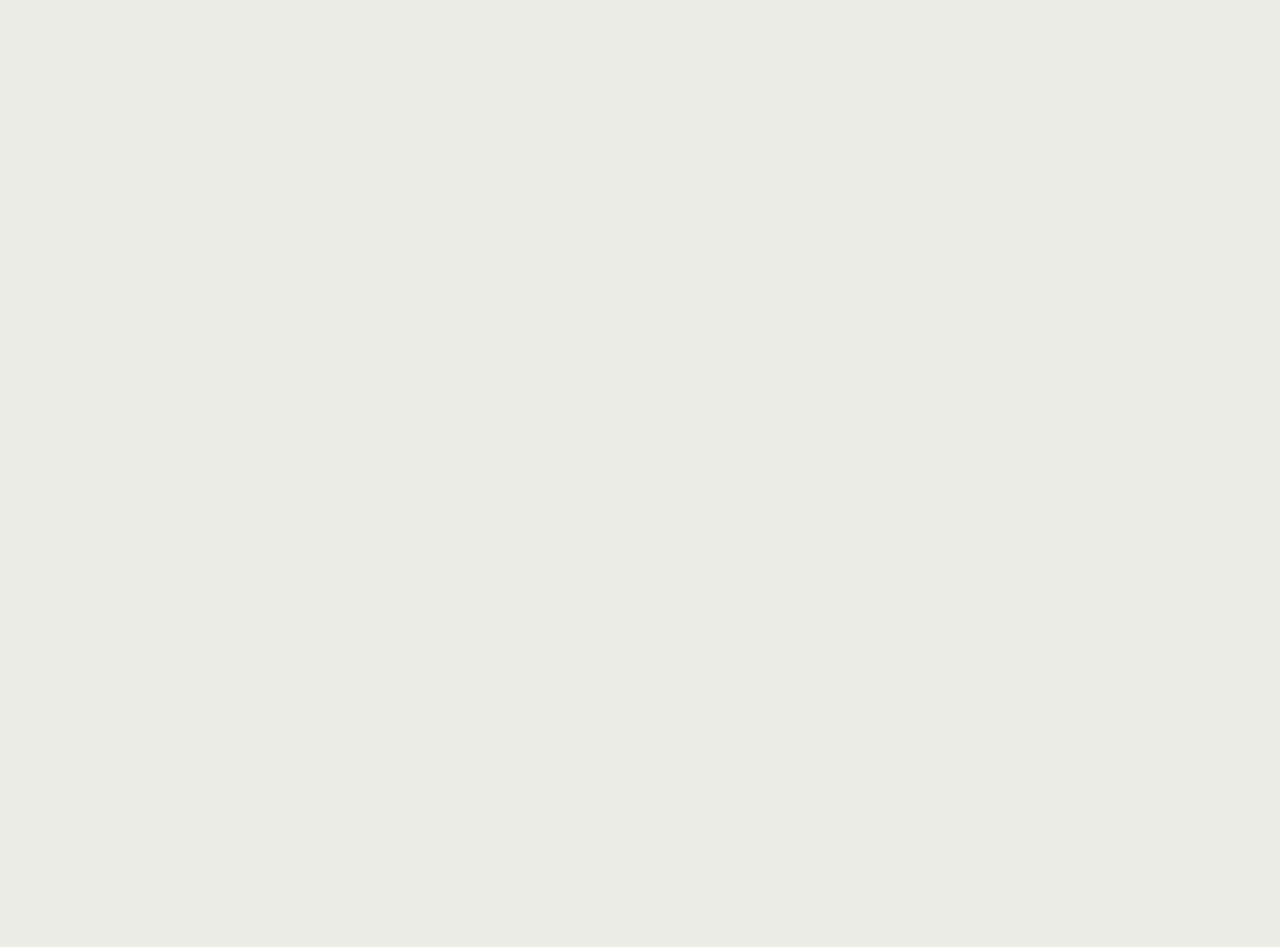
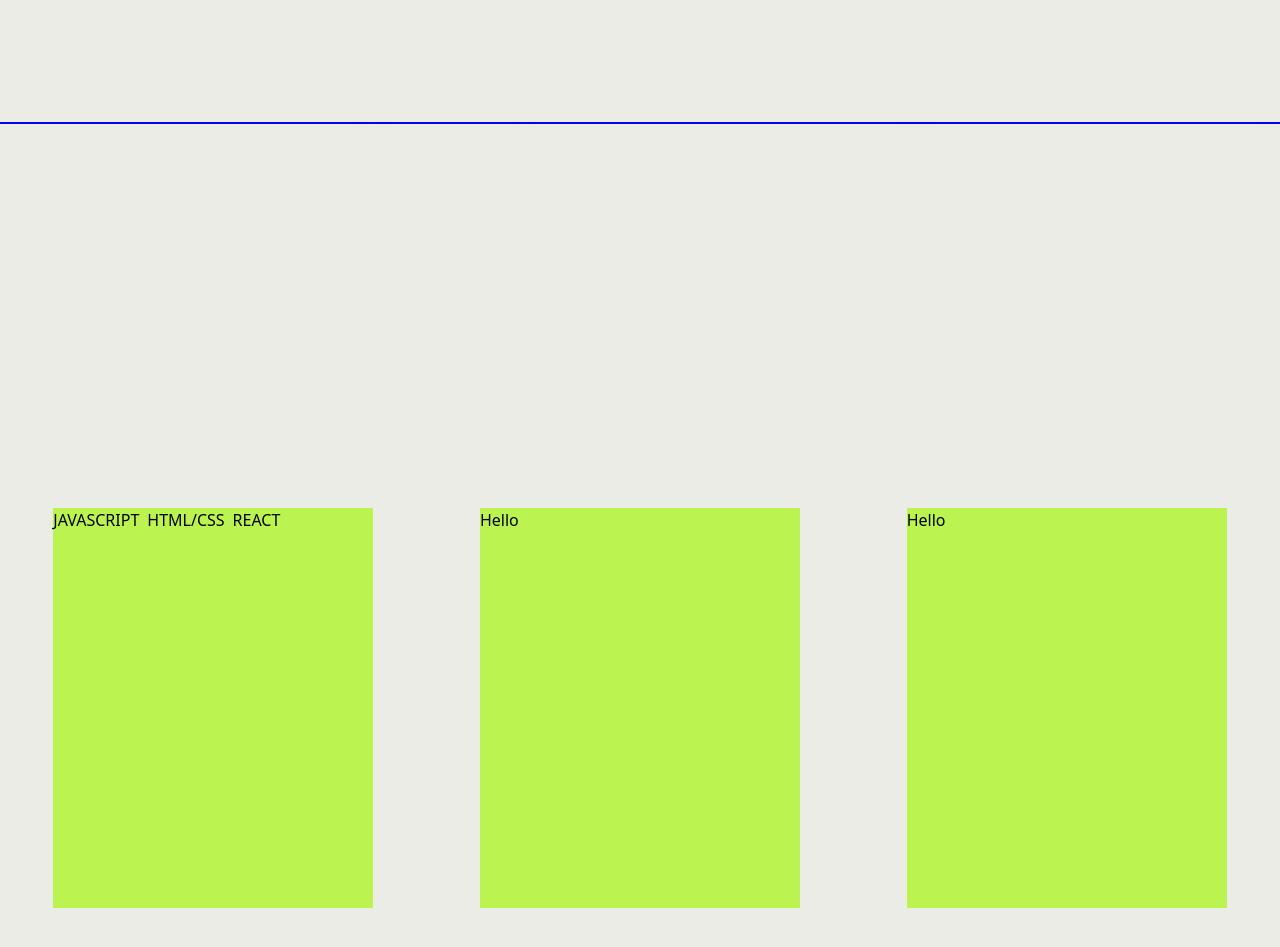
Before and after one commit to jessiicado/jessiixynhu, a React (Vite) app: page / in a window 1280 px wide. Shown: the part 1480-2427 px from the top of the page. Built offline with nearby package versions, Linux system fonts and the light colour scheme; a web font is replaced by a local one.

Commit message:
fix projects v2

```diff
--- a/package.json
+++ b/package.json
@@ -19,7 +19,8 @@
     "motion": "^12.5.0",
     "react": "^19.0.0",
     "react-dom": "^19.0.0",
-    "react-icons": "^5.5.0"
+    "react-icons": "^5.5.0",
+    "react-slick": "^0.30.3"
   },
   "devDependencies": {
     "@eslint/js": "^9.21.0",
--- a/src/components/pages/Projects.jsx
+++ b/src/components/pages/Projects.jsx
@@ -1,9 +1,9 @@
-import React, { useRef } from "react";
+import React, { useEffect, useRef } from "react";
 import gsap from "gsap";
 import ScrollTrigger from "gsap/ScrollTrigger";
 gsap.registerPlugin(ScrollTrigger);
 import { motion, useScroll, useTransform } from "framer-motion";
-import Carousel from "../ui/Carousel";
+
 const Projects = () => {
   const valentineLink = () => {
     window.location.href = "https://jessiicado.github.io/valentine/";
@@ -11,97 +11,74 @@ const Projects = () => {
   function Project({ id }) {
     const ref = useRef(null);
     const { scrollYProgress } = useScroll({ target: ref });
-    const y = useTransform(scrollYProgress, [0, 1], [0, -500]);
+    const y = useTransform(scrollYProgress, [0, 1], [-100, -600]);
 
     return (
-      <motion.h1 ref={ref} className="pt-[0rem] text-10xl z-0" style={{ y }}>
+      <motion.h1 ref={ref} className=" text-10xl z-0" style={{ y }}>
         PROJECTS
       </motion.h1>
     );
   }
 
+  useEffect(() => {
+    ScrollTrigger.create({
+      trigger: "#Projects",
+      start: "top 80%",
+      end: "bottom 60%",
+      onEnter: () => {
+        gsap.to("#proj1", {
+          opacity: 1,
+          duration: 0.5,
+          ease: "power1.inOut",
+        });
+        gsap.to(".Project-2", {
+          opacity: 1,
+          duration: 0.5,
+          ease: "power1.inOut",
+        });
+      },
+      onLeaveBack: () => {
+        gsap.to("proj2", {
+          opacity: 0,
+          duration: 0.5,
+          ease: "power1.inOut",
+        });
+        gsap.to("Project-2", {
+          opacity: 0,
+          duration: 0.5,
+          ease: "power1.inOut",
+        });
+      },
+    });
+  }, []);
+
   return (
     <section
       alt="Projects"
       id="Projects"
-      className="Projects h-[200vh] w-full relative"
+      className="Projects h-[150rem] w-full relative"
     >
       <div className="Project-header -z-1 overflow-hidden" id="project-header">
         <Project id={1} />
       </div>
-      <div className="flex justify-center">
-        <Carousel />
-      </div>
 
-      {/* <div className="relative w-full h-full">
-        <div className="wholesection relative w-full h-full">
-          <div className="Project-1" id="proj1">
-
-            <div className="portfolio absolute w-[700px] h-[700px] top-0 left-[10rem]">
-              <div className="card1 absolute w-[700px] h-[700px] top-[2rem] left-0 bg-[url(src/assets/images/portfolio-pic.png)] hover:opacity-50 transition-opacity duration-200" />
-
-              <div className="date absolute top-[42rem] left-[1rem] text-5xl font-black z-25">
-                <h1 className="text-black">JAN 2025</h1>
-              </div>
-              <div className="techstack absolute top-[48rem] text-xl">
-                <ul className="flex flex-row gap-2">
-                  <li className="border-2 py-2 px-4 rounded-full">
-                    <a>JAVASCRIPT</a>
-                  </li>
-                  <li className="border-2 py-2 px-4 rounded-full">
-                    <a>HTML/CSS</a>
-                  </li>
-                  <li className="border-2 py-2 px-4 rounded-full">
-                    <a>REACT</a>
-                  </li>
-                  <li className="border-2 py-2 px-4 rounded-full">
-                    <a>TAILWINDCSS</a>
-                  </li>
-                  <li className="border-2 py-2 px-4 rounded-full">
-                    <a>GSAP</a>
-                  </li>
-                </ul>
-              </div>
-              <div className="absolute top-[52rem] font-bold font-gerneral">
-                <h1 className="text-3xl">PORFOLIO WEBSITE</h1>
-                <p className="text-2xl pt-5 font-normal">
-                  You're already here!
-                </p>
-              </div>
-            </div>
-          </div>
-
-          <div className="Project-2" id="proj2"></div>
-          <div className="valentine absolute w-[700px] h-[700px] top-[10rem] right-[10rem]">
-            <div
-              className="eachcard absolute w-[700px] h-[700px] top-[2rem] hover:opacity-50 transition-opacity duration-200 left-0 bg-[url(src/assets/images/valentine-pic.png)]"
-              onClick={valentineLink}
-              style={{ cursor: "pointer" }}
-            />
-            <link href="https://jessiicado.github.io/valentine/"></link>
-
-            <div className="date absolute top-[42rem] left-[1rem] text-5xl font-black z-25">
-              <h1 className="text-black">JAN 2025</h1>
-            </div>
-            <div className="techstack absolute top-[48rem] text-xl">
-              <ul className="flex flex-row gap-2">
-                <li className="border-2 py-2 px-4 rounded-full">
-                  <a>JAVASCRIPT</a>
-                </li>
-                <li className="border-2 py-2 px-4 rounded-full">
-                  <a>HTML/CSS</a>
-                </li>
-              </ul>
-            </div>
-            <div className="absolute top-[52rem] font-bold font-gerneral">
-              <h1 className="text-3xl">VALENTINE'S DAY WEB APP</h1>
-              <p className="text-2xl pt-5 font-normal">
-                Website utilized for that special someone.
-              </p>
+      <div className="projectsection grid grid-cols-3 justify-center place-items-center">
+        <div className="proj1 h-100 w-9/12 bg-lime-300" id="proj1">
+          <div className="card-info flex flex-col">
+            <div className="tech-stack flex flex-row gap-2">
+              <h1>JAVASCRIPT</h1>
+              <h1>HTML/CSS</h1>
+              <h1>REACT</h1>
             </div>
           </div>
         </div>
-      </div> */}
+        <div className="proj2 h-100 w-9/12 bg-lime-300" id="proj2">
+          <h1>Hello</h1>
+        </div>
+        <div className="proj1 h-100 w-9/12 bg-lime-300" id="proj3">
+          <h1>Hello</h1>
+        </div>
+      </div>
     </section>
   );
 };
--- a/src/components/ui/Carousel.jsx
+++ b/src/components/ui/Carousel.jsx
@@ -1,53 +1,84 @@
-import { link } from "motion/react-client";
-import React, { useState, useEffect } from "react";
+import React from "react";
+import Slider from "react-slick";
+
+// const slides = [
+//   {
+//     id: 1,
+//     title: "Portfolio Project",
+//     description: "A showcase of my work.",
+//     link: "https://jessiicado.github.io",
+//   },
+//   {
+//     id: 2,
+//     title: "Valentine's Day Web App",
+//     description: "A fun, interactive Valentine's app.",
+//     link: "https://jessiicado.github.io/valentine/",
+//   },
+//   {
+//     id: 3,
+//     title: "Toggle Mode Calculator",
+//     description: "A calculator with dark/light mode support.",
+//     link: "https://github.com/jessiicado/calculator",
+//   },
+// ];
 
 const Carousel = () => {
-  const [currentSlide, setCurrentSlide] = useState(0);
-  const [isHovered, setIsHovered] = useState(false);
-
-  const slides = [
+  var settings = {
+    dots: true,
+    infinite: false,
+    speed: 500,
+    slidesToShow: 4,
+    slidesToScroll: 4,
+    initialSlide: 0,
+    responsive: [
       {
-      id: 1,
-      title: "Portfolio Project",
-      description: "Description of Project 1",
-      link: "https://jessiicado.github.io",
+        breakpoint: 1024,
+        settings: {
+          slidesToShow: 3,
+          slidesToScroll: 3,
+          infinite: true,
+          dots: true,
+        },
       },
       {
-      id: 2,
-      title: "Valentine's Day Web App",
-      description: "Description of Project 2",
-      link: "https://jessiicado.github.io/valentine/",
+        breakpoint: 600,
+        settings: {
+          slidesToShow: 2,
+          slidesToScroll: 2,
+          initialSlide: 2,
+        },
       },
       {
-      id: 3,
-      title: "Toggle Mode Calculator",
-      description: "Description of Project 3",
-      link: "https://github.com/jessiicado/calculator",
+        breakpoint: 480,
+        settings: {
+          slidesToShow: 1,
+          slidesToScroll: 1,
         },
-  ];
-
-  useEffect(() => {
-    if (!isHovered) {
-      const timer = setInterval(() => {
-        setCurrentSlide((prev) => (prev + 1) % slides.length);
-      }, 3000);
-
-      return () => clearInterval(timer);
-    }
-  }, [isHovered, slides.length]);
-
-  const handleMouseEnter = () => setIsHovered(true);
-  const handleMouseLeave = () => setIsHovered(false);
-
-  const nextSlide = () => {
-    setCurrentSlide((prev) => (prev + 1) % slides.length);
+      },
+    ],
   };
-
-  const prevSlide = () => {
-    setCurrentSlide((prev) => (prev - 1 + slides.length) % slides.length);
-  };
-
-  return <div className="card w-60 h-40"></div>;
+  return (
+    <Slider {...settings}>
+      <div>
+        <h3>1</h3>
+      </div>
+      <div>
+        <h3>2</h3>
+      </div>
+      <div>
+        <h3>3</h3>
+      </div>
+      <div>
+        <h3>4</h3>
+      </div>
+      <div>
+        <h3>5</h3>
+      </div>
+      <div>
+        <h3>6</h3>
+      </div>
+    </Slider>
+  );
 };
 
 export default Carousel;
--- a/src/index.css
+++ b/src/index.css
@@ -24,72 +24,6 @@
 :root {
   --light-bg-color: #eaece5;
   --dark-bg-color: #1e1e1e;
-}
-
-/* FONT FACES */
-@font-face {
-  font-family: "Satoshi-Regular";
-  src: url("../fonts/Satoshi-Regular.woff2") format("woff2"),
-    url("../fonts/Satoshi-Regular.woff") format("woff"),
-    url("../fonts/Satoshi-Regular.ttf") format("truetype");
-  font-weight: 400;
-  font-display: swap;
-  font-style: normal;
-}
-
-@font-face {
-  font-family: "Satoshi-Medium";
-  src: url("../fonts/Satoshi-Medium.woff2") format("woff2"),
-    url("../fonts/Satoshi-Medium.woff") format("woff"),
-    url("../fonts/Satoshi-Medium.ttf") format("truetype");
-  font-weight: 500;
-  font-display: swap;
-  font-style: normal;
-}
-@font-face {
-  font-family: "Satoshi-MediumItalic";
-  src: url("../fonts/Satoshi-MediumItalic.woff2") format("woff2"),
-    url("../fonts/Satoshi-MediumItalic.woff") format("woff"),
-    url("../fonts/Satoshi-MediumItalic.ttf") format("truetype");
-  font-weight: 500;
-  font-display: swap;
-  font-style: italic;
-}
-@font-face {
-  font-family: "Satoshi-Bold";
-  src: url("../fonts/Satoshi-Bold.woff2") format("woff2"),
-    url("../fonts/Satoshi-Bold.woff") format("woff"),
-    url("../fonts/Satoshi-Bold.ttf") format("truetype");
-  font-weight: 700;
-  font-display: swap;
-  font-style: normal;
-}
-@font-face {
-  font-family: "Satoshi-BoldItalic";
-  src: url("../fonts/Satoshi-BoldItalic.woff2") format("woff2"),
-    url("../fonts/Satoshi-BoldItalic.woff") format("woff"),
-    url("../fonts/Satoshi-BoldItalic.ttf") format("truetype");
-  font-weight: 700;
-  font-display: swap;
-  font-style: italic;
-}
-@font-face {
-  font-family: "Satoshi-Black";
-  src: url("../fonts/Satoshi-Black.woff2") format("woff2"),
-    url("../fonts/Satoshi-Black.woff") format("woff"),
-    url("../fonts/Satoshi-Black.ttf") format("truetype");
-  font-weight: 900;
-  font-display: swap;
-  font-style: normal;
-}
-@font-face {
-  font-family: "Satoshi-BlackItalic";
-  src: url("../fonts/Satoshi-BlackItalic.woff2") format("woff2"),
-    url("../fonts/Satoshi-BlackItalic.woff") format("woff"),
-    url("../fonts/Satoshi-BlackItalic.ttf") format("truetype");
-  font-weight: 900;
-  font-display: swap;
-  font-style: italic;
 }
 
 /* get rid of later */
@@ -186,15 +120,20 @@ body {
   border-bottom: solid 2px orange;
 }
 
+.Projects {
+  border-top: solid 2px blue;
+  border-bottom: solid 2px orange;
+}
 /* PROJECTS */
 
 .Project-header {
+  font-family: "Gambarino", serif;
   display: flex;
   justify-content: center;
   align-items: center;
-  font-size: 15vw;
-  color: transparent;
-  -webkit-text-stroke: 5px var(--light-bg-color);
+  font-size: 20vw;
+  color: var(--light-bg-color);
+  letter-spacing: 2rem;
 }
 
 /* CONTACT */
```
Also changed, not shown: 1 other file (tests, documents, lock files or other folders). Lines whose indentation alone changed are shown as unchanged.
